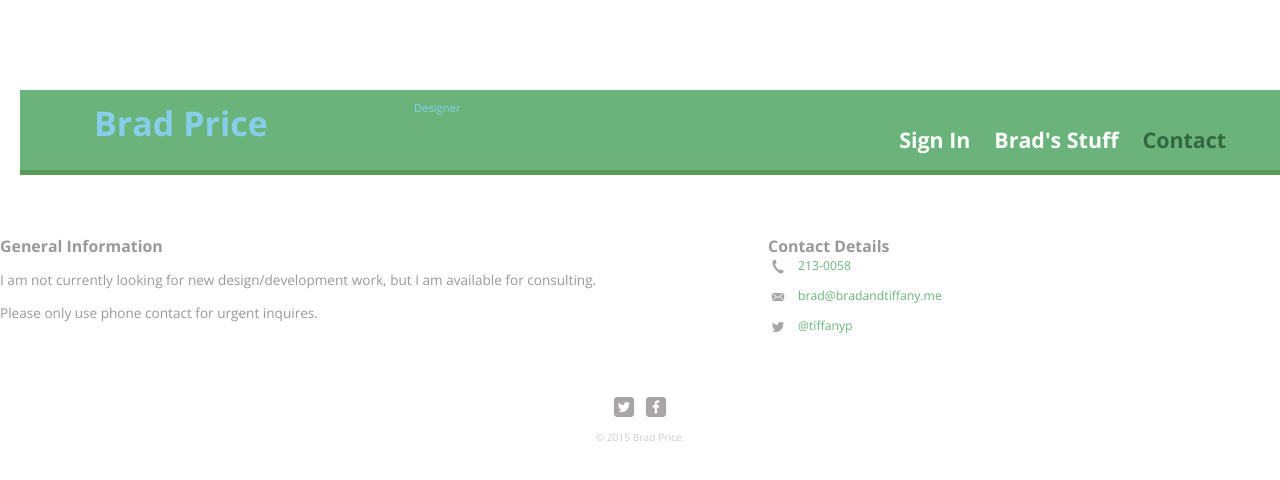
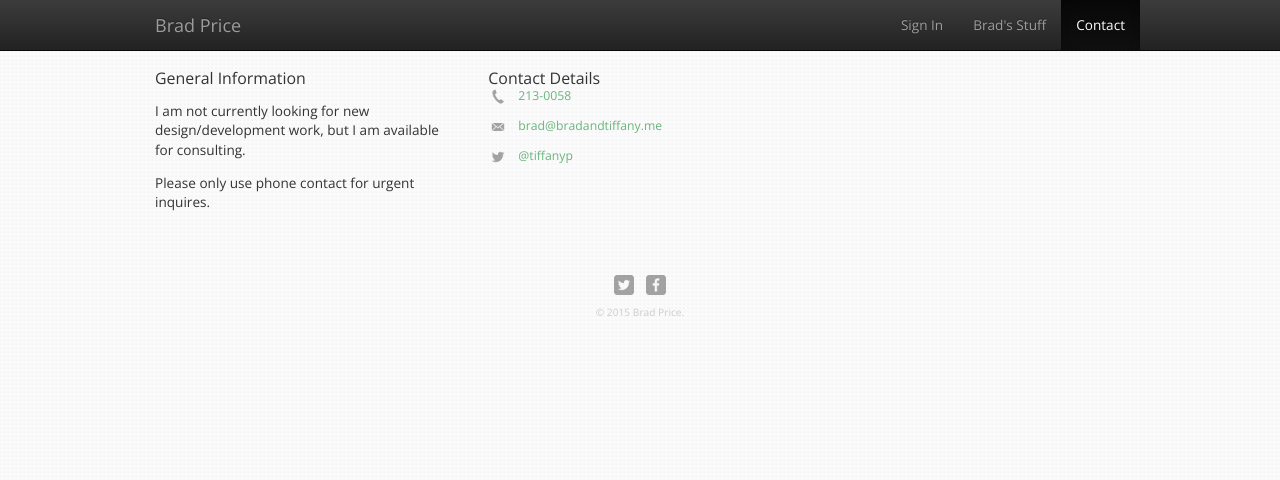
Before and after one commit to Strellnikov/bradswebsite, a website: page www/contact.html in a window 1280 px wide. Drawn offline with nearby package versions, Linux system fonts and the light colour scheme.

Commit message:
add styling to contact page; index and tiffany; general cleanup

```diff
--- a/www/contact.html
+++ b/www/contact.html
@@ -3,6 +3,8 @@
   <head>
     <meta charset="utf-8">
     <title>Brad Price</title>
+    <link href="css/bootstrap.min.css" rel="stylesheet" media="screen">
+    <link href="css/bootstrap-theme.min.css" rel="stylesheet" media="screen">
     <link rel="stylesheet" href="css/normalize.css">
     <link href='http://fonts.googleapis.com/css?family=Changa+One:400,400italic|Open+Sans:400italic,700italic,400,700,800' rel='stylesheet' type='text/css'>
     <link rel="stylesheet" href="css/main.css">
@@ -10,33 +12,45 @@
     <meta name="viewport" content="width=device-width, initial-scale=1.0">
   </head>
   <body>
-    <header>
-      <a href="index.html" id="logo">
-        <h1>Brad Price</h1>
-        <h2>Designer</h2>
-      </a>
-      <nav>
-        <ul>
+    <!-- Navbar -->
+    <div class="navbar navbar-inverse navbar-fixed-top">
+        <div class="container">
+            <button type="button" class="navbar-toggle" data-toggle="collapse" data-target=".navbar-collapse">
+                <span class="icon-bar"></span>
+                <span class="icon-bar"></span>
+                <span class="icon-bar"></span>
+            </button>
+            <a class="navbar-brand text-muted">Brad Price</a>
+            <div class="collapse navbar-collapse">
+                <ul class="nav navbar-nav navbar-right">
                     <li><a href="index.html">Sign In</a></li>
                     <li><a href="about.html">Brad's Stuff</a></li>
-          <li><a href="contact.html" class="selected">Contact</a></li>
+                    <li class="active"><a href="contact.html">Contact</a></li>
                 </ul>
-      </nav>
-    </header>
-    <div id="wrapper">
-      <section id="primary">
+
+            </div>
+
+        </div>
+
+    </div>
+    <!-- end Navbar -->
+    <div class="container">
+        <div class="row">
+            <div class="col-md-4">
                 <h3>General Information</h3>
                 <p>I am not currently looking for new design/development work, but I am available for consulting.</p>
                 <p>Please only use phone contact for urgent inquires.</p>
-      </section>
-      <section id="secondary">
+            </div>
+            <div class="col-md-4">
                 <h3>Contact Details</h3>
                 <ul class="contact-info">
                   <li class="phone"><a href="tel:213-0058">213-0058</a></li>
                   <li class="mail"><a href="mailto:brad@bradandtiffany.me">brad@bradandtiffany.me</a></li>
                   <li class="twitter"><a href="http://twitter.com/intent/tweet?screen_name=tiffanyp">@tiffanyp</a></li>
                 </ul>
-      </section>
+            </div>
+        </div>
+    </div>
       <footer>
         <img src="img/twitter-wrap.png" alt="Twitter Logo" class="social-icon">
         <a href="http://facebook.com/tiffany.price.547"><img src="img/facebook-wrap.png" alt="Facebook Logo" class="social-icon"></a>
--- a/www/css/main.css
+++ b/www/css/main.css
@@ -5,13 +5,14 @@ GENERAL
 ***************************************************/
 
 body {
+    /* background-color: grey; */
     margin: 0;
     padding-top: 70px;
     font-family: 'Open Sans', sans-serif;
     font-size: 0.85em;
 }
 
-.container {
+.container {;
     max-width: 1000px;
 }
 
@@ -228,8 +229,8 @@ COLORS
 
 /*   site  body  */
 body {
-  background-color: #fff;
-  color: #999;
+  background-image: url('../img/absurdidad.png');
+  /* color: #999; */
 }
 
 /* green header */
```
Also changed, not shown: www/about.html (+12 -7 lines), www/index.html (+2 -2 lines), www/tiffany.html (+15 -14 lines), absurdidad/absurdidad_@2X.png (added), absurdidad/readme.txt (added), www/img/absurdidad.png (added), www/img/bradandtiffany.png (added), www/img/grey_sandbag.png (added). Lines whose indentation alone changed are shown as unchanged.
